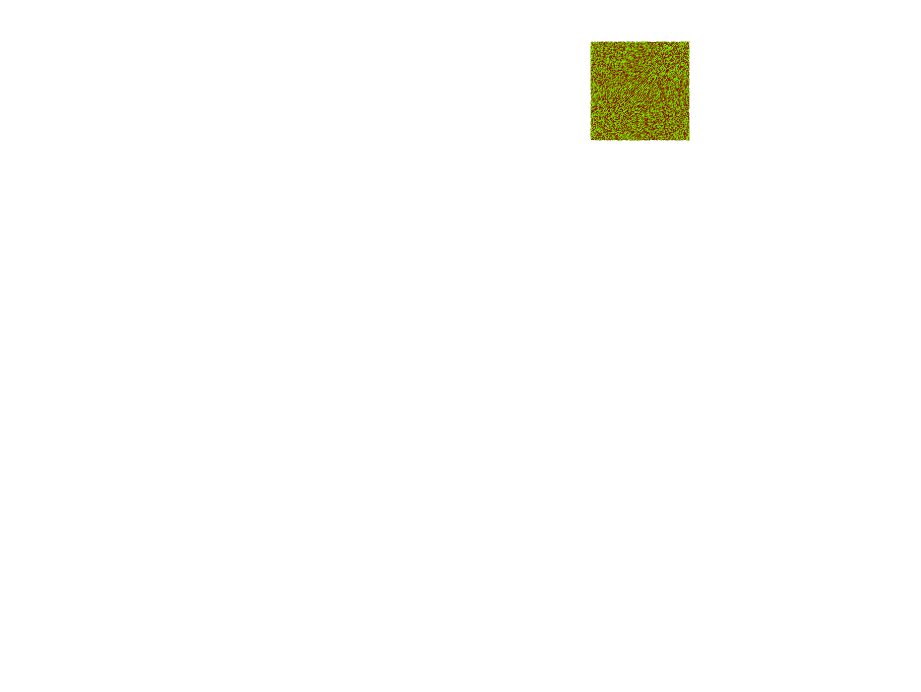
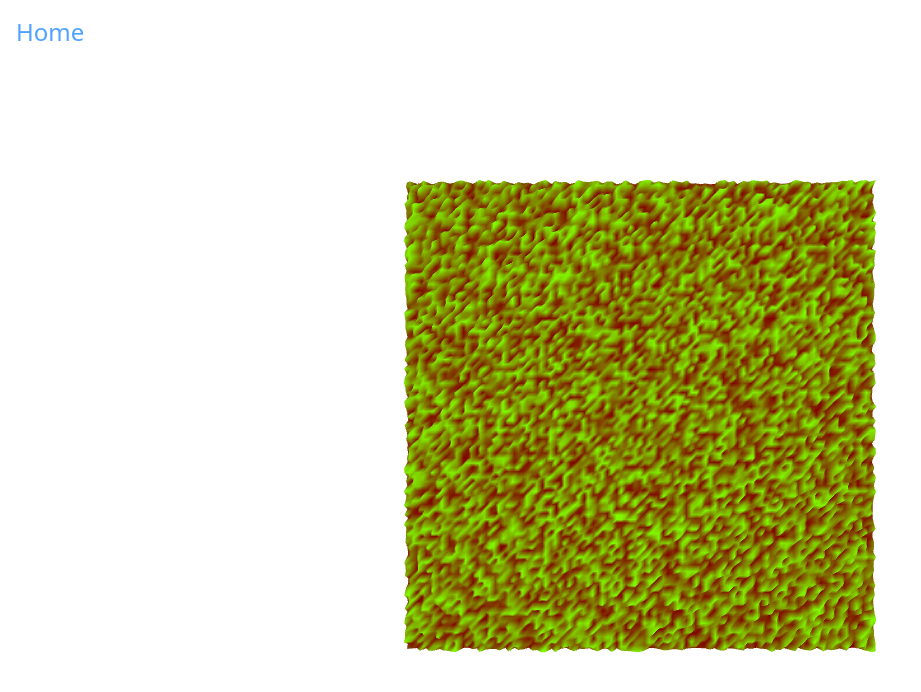
Before and after one commit to gamedevshrimp/threejs-shaders-for-r3f, a React (Vite) app: page /simple-shader in a window 1280 px wide. Shown: the top 692 px of the page, without its empty margins (0-921 px from the left). Built offline with nearby package versions, Linux system fonts and the light colour scheme.

Commit message:
Fix css issue

```diff
--- a/src/components/SimpleShader.tsx
+++ b/src/components/SimpleShader.tsx
@@ -1,5 +1,5 @@
 import { Canvas } from '@react-three/fiber';
-import { OrbitControls } from '@react-three/drei';
+import { Bounds, OrbitControls } from '@react-three/drei';
 import { useRef } from 'react';
 import * as THREE from 'three';
 
@@ -34,8 +34,9 @@ export default function SimpleShader() {
 	};
 
 	return (
-		<>
+		<div className='w-full h-full'>
 			<Canvas>
+				<Bounds fit clip observe margin={1.2}>
 					<OrbitControls />
 					<mesh ref={handleMesh}>
 						<planeGeometry args={[5, 5, 100, 100]} />
@@ -45,7 +46,8 @@ export default function SimpleShader() {
 							transparent={true}
 						/>
 					</mesh>
+				</Bounds>
 			</Canvas>
-		</>
+		</div>
 	);
 }
--- a/src/pages/SimpleShaderPage.tsx
+++ b/src/pages/SimpleShaderPage.tsx
@@ -1,8 +1,12 @@
+import { Link } from 'react-router-dom';
 import SimpleShader from '../components/SimpleShader';
 
 export default function SimpleShaderPage() {
 	return (
-		<div>
+		<div className='w-full h-full flex flex-col'>
+			<Link className='no-underline hover:underline text-blue-400 text-2xl' to={''}>
+				Home
+			</Link>
 			<SimpleShader />
 		</div>
 	);
```
Lines whose indentation alone changed are shown as unchanged.
